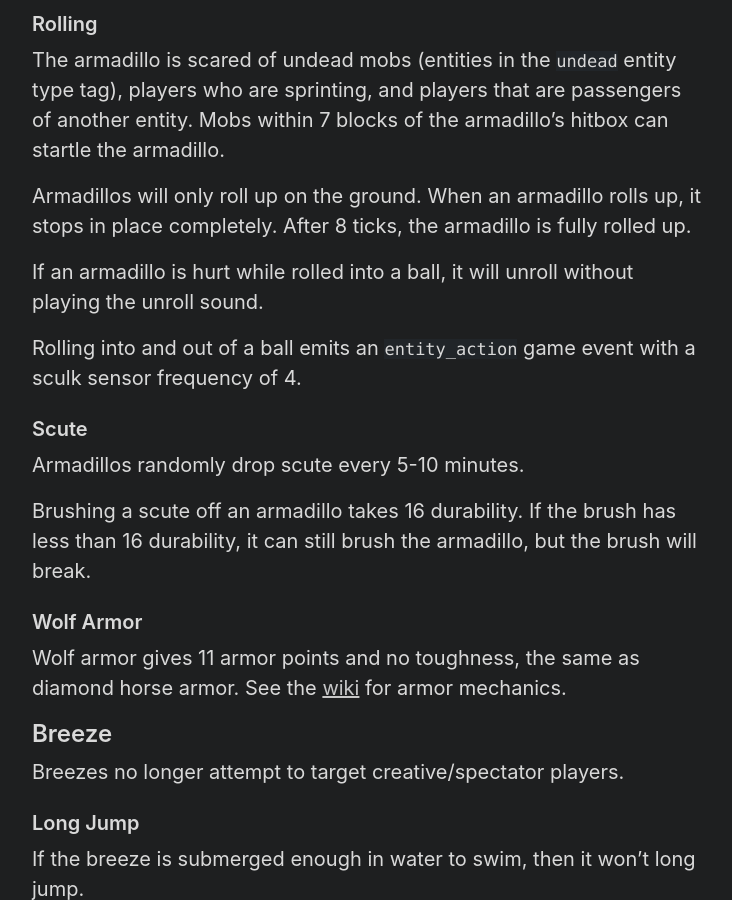
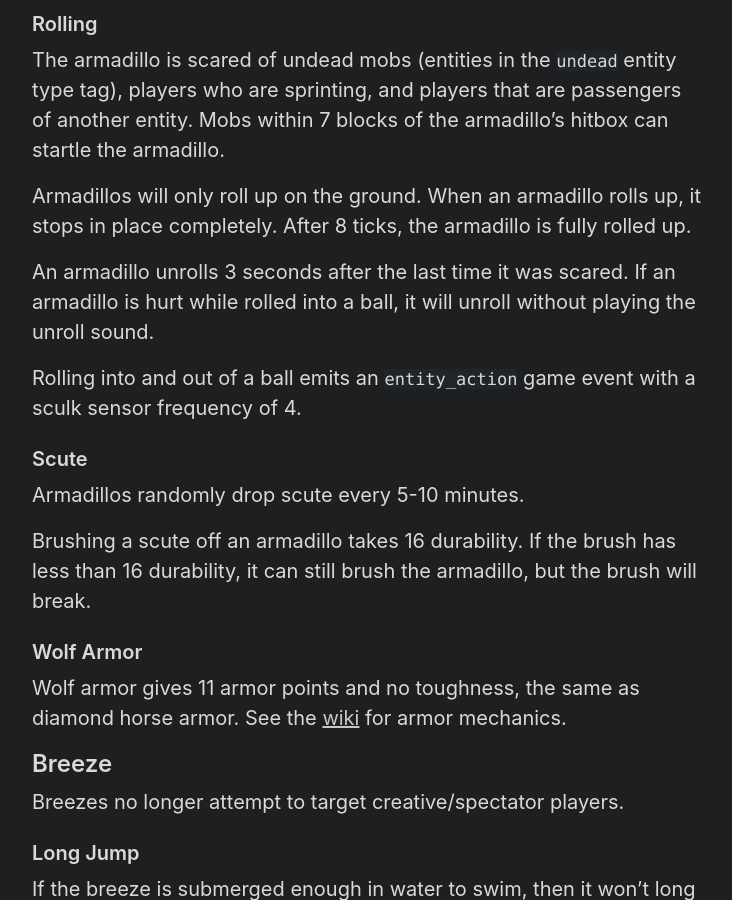
Before and after one commit to Tisawesomeness/tisawesomeness.github.io, a Jekyll site: the page built from snapshots/_posts/2023-12-18-23w51b.md, in a window 1280 px wide and 900 px high, scrolled down 748 px. Shown: the whole window, without its empty margins (272-1004 px from the left). Built offline with Jekyll 4.4.1, drawn with Linux system fonts in a browser that asks for light colours; comment, search, counter and statistics services are not loaded; some of the changed text lies outside the part shown.

Commit message:
Add time armadillo stays rolled up to 23w51b

```diff
--- a/snapshots/_posts/2023-12-18-23w51b.md
+++ b/snapshots/_posts/2023-12-18-23w51b.md
@@ -29,7 +29,7 @@ The armadillo is scared of undead mobs (entities in the `undead` entity type tag
 
 Armadillos will only roll up on the ground. When an armadillo rolls up, it stops in place completely. After 8 ticks, the armadillo is fully rolled up.
 
-If an armadillo is hurt while rolled into a ball, it will unroll without playing the unroll sound.
+An armadillo unrolls 3 seconds after the last time it was scared. If an armadillo is hurt while rolled into a ball, it will unroll without playing the unroll sound.
 
 Rolling into and out of a ball emits an `entity_action` game event with a sculk sensor frequency of 4.
 
@@ -94,3 +94,9 @@ The "Wolf armor bonus" modifier (`556e1665-8b10-40c8-8f9d-cf9b1667f296`) adds 11
 ## Data
 
 If a `player.dat` file cannot be loaded, then it is copied into `<uuid>_corrupted_<date>.dat`.
+
+## Edits
+
+### Jan 24 2024
+
+- Added time armadillo stays rolled up
```
